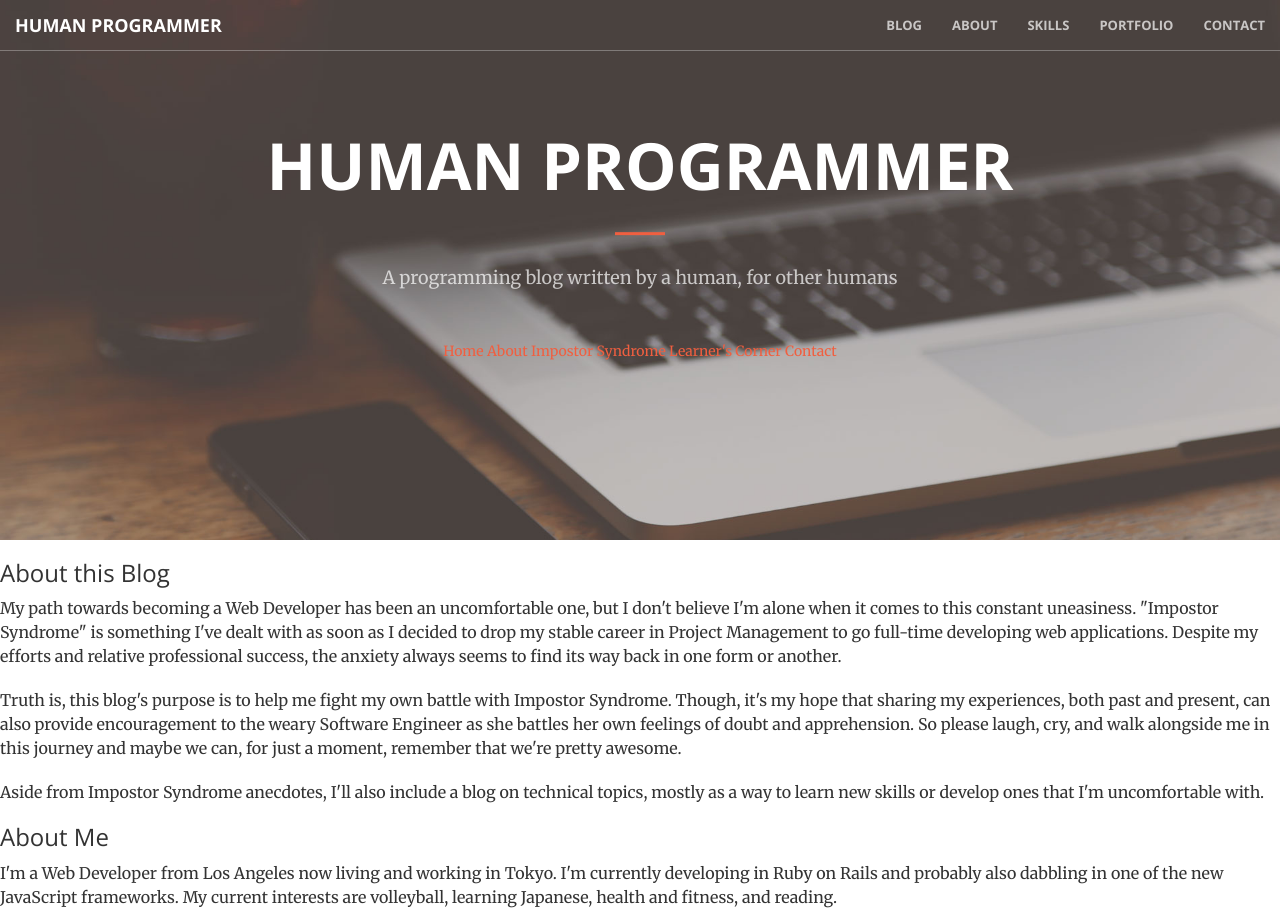
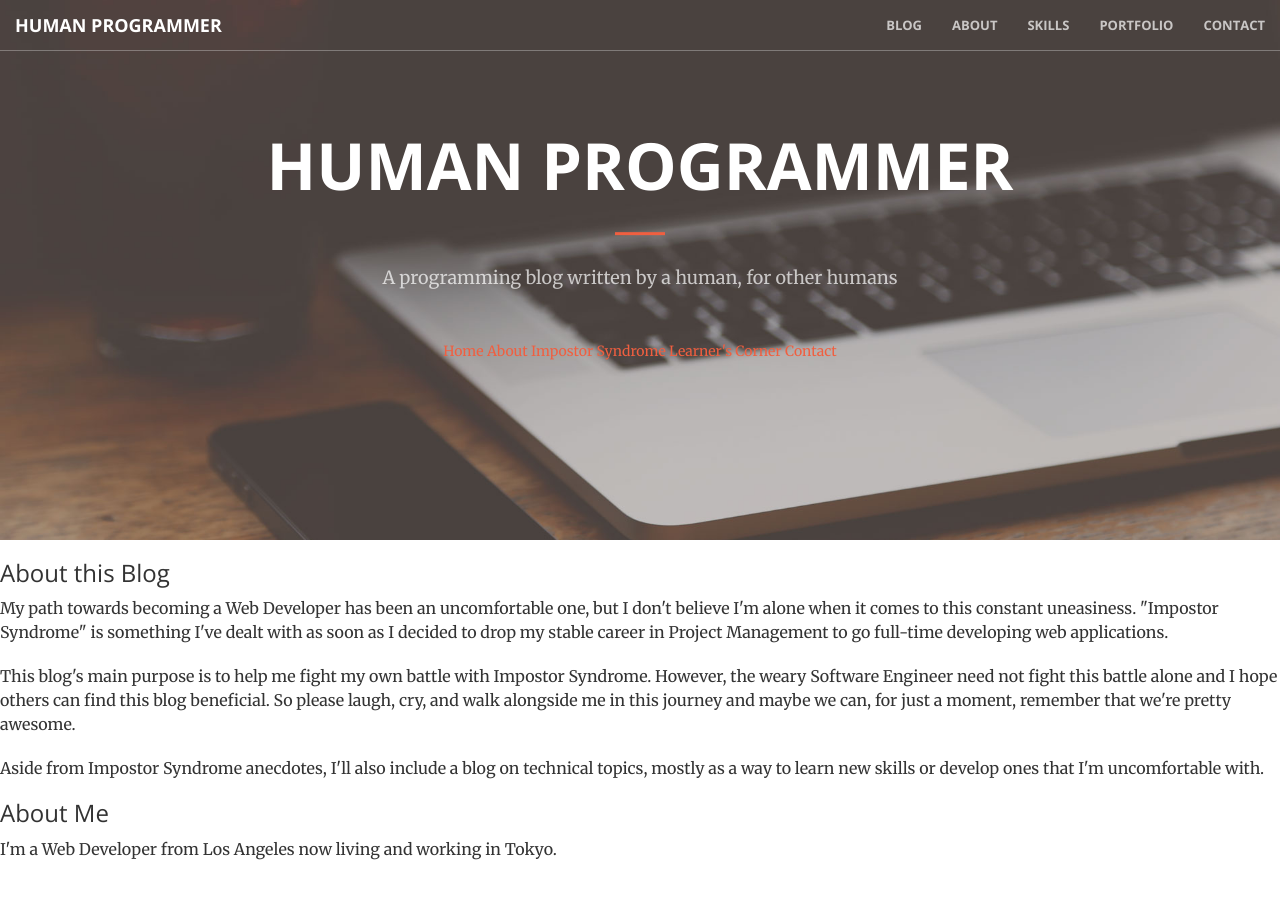
Before and after one commit to andrewquan/human_programmer, a Jekyll site: the page built from about.html, in a window 1280 px wide. Built offline with Jekyll 4.4.1, drawn with Linux system fonts in a browser that asks for light colours.

Commit message:
tidy up about page a bit more

```diff
--- a/about.html
+++ b/about.html
@@ -4,11 +4,11 @@ layout: default
 
 <h3>About this Blog</h3>
 <p>
-  My path towards becoming a Web Developer has been an uncomfortable one, but I don't believe I'm alone when it comes to this constant uneasiness. "Impostor Syndrome" is something I've dealt with as soon as I decided to drop my stable career in Project Management to go full-time developing web applications. Despite my efforts and relative professional success, the anxiety always seems to find its way back in one form or another.
+  My path towards becoming a Web Developer has been an uncomfortable one, but I don't believe I'm alone when it comes to this constant uneasiness. "Impostor Syndrome" is something I've dealt with as soon as I decided to drop my stable career in Project Management to go full-time developing web applications.
 </p>
 
 <p>
-  Truth is, this blog's purpose is to help me fight my own battle with Impostor Syndrome. Though, it's my hope that sharing my experiences, both past and present, can also provide encouragement to the weary Software Engineer as she battles her own feelings of doubt and apprehension. So please laugh, cry, and walk alongside me in this journey and maybe we can, for just a moment, remember that we're pretty awesome.
+  This blog's main purpose is to help me fight my own battle with Impostor Syndrome. However, the weary Software Engineer need not fight this battle alone and I hope others can find this blog beneficial. So please laugh, cry, and walk alongside me in this journey and maybe we can, for just a moment, remember that we're pretty awesome.
 </p>
 
 <p>
@@ -17,5 +17,5 @@ layout: default
 
 <h3>About Me</h3>
 <p>
-  I'm a Web Developer from Los Angeles now living and working in Tokyo. I'm currently developing in Ruby on Rails and probably also dabbling in one of the new JavaScript frameworks. My current interests are volleyball, learning Japanese, health and fitness, and reading.
+  I'm a Web Developer from Los Angeles now living and working in Tokyo.
 </p>
```
Also changed, not shown: 1 other file.
